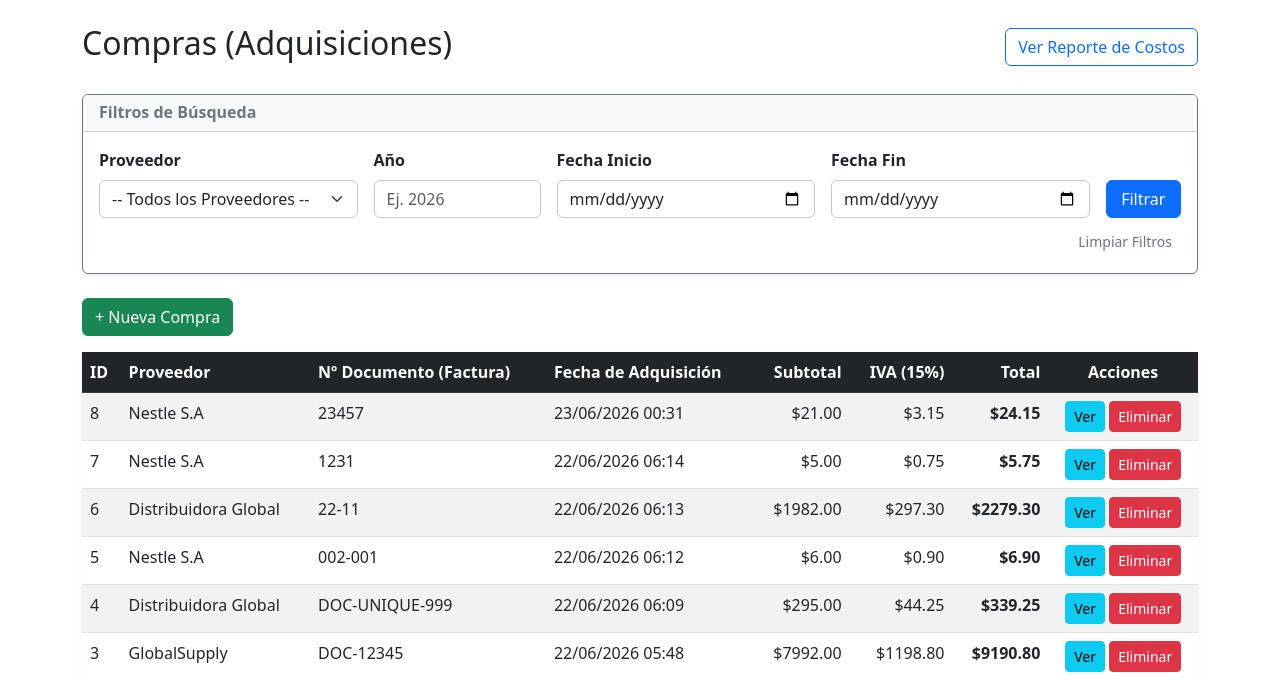
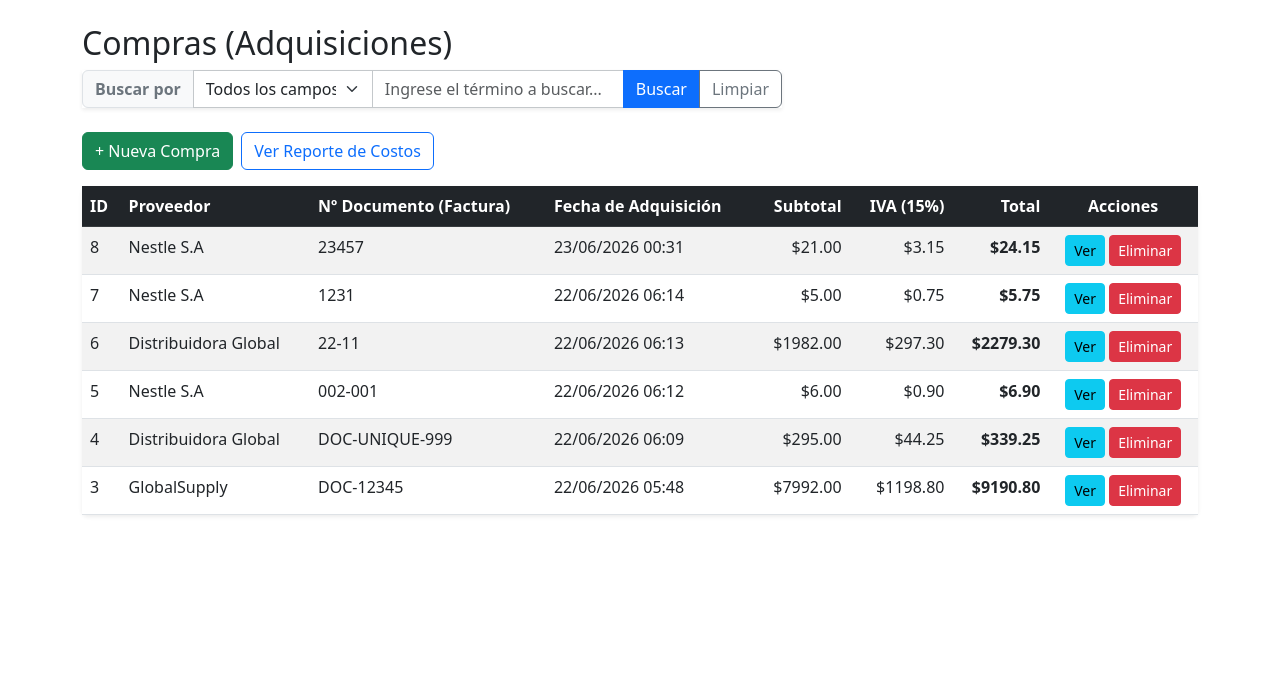
Before and after one commit to ErickXGB/sales_project, a Django app: page /purchases/ in a window 1280 px wide. Shown: the part 56-736 px from the top of the page. Run offline with Django 5.2, Linux system fonts and the light colour scheme; a user stored in the database is signed in; data comes from the database, SQL or seed files in the repository; both versions use the stored data as it was after the commit; some libraries are stand-ins or nearby versions.

Commit message:
form de purcharse actualizado¿?

```diff
--- a/purchasing/templates/purchasing/purchase_list.html
+++ b/purchasing/templates/purchasing/purchase_list.html
@@ -1,58 +1,32 @@
 {% extends 'billing/base.html' %}
 {% block title %}Compras{% endblock %}
 {% block content %}
-<div class="d-flex justify-content-between align-items-center mb-4">
-  <h2>Compras (Adquisiciones)</h2>
+<h2>Compras (Adquisiciones)</h2>
+
+<!-- Buscador por campos (Compacto) -->
+<form method="get" class="mb-4">
+  <div class="input-group shadow-sm" style="max-width: 700px;">
+    <span class="input-group-text bg-light fw-bold text-secondary">Buscar por</span>
+    <select name="search_field" id="search_field" class="form-select border-secondary-subtle" style="max-width: 180px;">
+      <option value="all" {% if search_field == 'all' or not search_field %}selected{% endif %}>Todos los campos</option>
+      <option value="supplier" {% if search_field == 'supplier' %}selected{% endif %}>Proveedor</option>
+      <option value="document" {% if search_field == 'document' %}selected{% endif %}>Nº Documento</option>
+      <option value="date" {% if search_field == 'date' %}selected{% endif %}>Fecha (AAAA-MM-DD)</option>
+      <option value="total" {% if search_field == 'total' %}selected{% endif %}>Total ($)</option>
+      <option value="active" {% if search_field == 'active' %}selected{% endif %}>Estado (Activo/Inactivo)</option>
+    </select>
+    <input type="text" name="search_value" id="search_value" class="form-control border-secondary-subtle"
+      placeholder="Ingrese el término a buscar..." value="{{ search_value|default:'' }}">
+    <button type="submit" class="btn btn-primary">Buscar</button>
+    <a href="{% url 'purchasing:purchase_list' %}" class="btn btn-outline-secondary">Limpiar</a>
+  </div>
+</form>
+
+<div class="mb-3 d-flex gap-2">
+  <a href="{% url 'purchasing:purchase_create' %}" class="btn btn-success">+ Nueva Compra</a>
   <a href="{% url 'purchasing:purchase_report' %}" class="btn btn-outline-primary">Ver Reporte de Costos</a>
 </div>
 
-<!-- Filtros de Compra -->
-<div class="card shadow-sm mb-4 border-secondary">
-  <div class="card-header bg-light">
-    <h6 class="mb-0 fw-bold text-secondary">Filtros de Búsqueda</h6>
-  </div>
-  <div class="card-body">
-    <form method="get" class="row g-3">
-      <!-- Proveedor -->
-      <div class="col-md-3">
-        <label for="supplier" class="form-label fw-bold">Proveedor</label>
-        <select name="supplier" id="supplier" class="form-select border-secondary-subtle">
-          <option value="">-- Todos los Proveedores --</option>
-          {% for s in suppliers %}
-          <option value="{{ s.id }}" {% if s.id|stringformat:"s" == selected_supplier %}selected{% endif %}>{{ s.name }}</option>
-          {% endfor %}
-        </select>
-      </div>
-      <!-- Año -->
-      <div class="col-md-2">
-        <label for="year" class="form-label fw-bold">Año</label>
-        <input type="number" name="year" id="year" class="form-control border-secondary-subtle" placeholder="Ej. 2026" value="{{ selected_year }}">
-      </div>
-      <!-- Rango de Fechas -->
-      <div class="col-md-3">
-        <label for="start_date" class="form-label fw-bold">Fecha Inicio</label>
-        <input type="date" name="start_date" id="start_date" class="form-control border-secondary-subtle" value="{{ start_date }}">
-      </div>
-      <div class="col-md-3">
-        <label for="end_date" class="form-label fw-bold">Fecha Fin</label>
-        <input type="date" name="end_date" id="end_date" class="form-control border-secondary-subtle" value="{{ end_date }}">
-      </div>
-      <!-- Acciones de Filtro -->
-      <div class="col-md-1 d-flex align-items-end">
-        <div class="d-grid w-100 gap-2">
-          <button type="submit" class="btn btn-primary">Filtrar</button>
-        </div>
-      </div>
-    </form>
-    <div class="mt-2 text-end">
-      <a href="{% url 'purchasing:purchase_list' %}" class="btn btn-link text-secondary btn-sm" style="text-decoration:none;">Limpiar Filtros</a>
-    </div>
-  </div>
-</div>
-
-<div class="mb-3">
-  <a href="{% url 'purchasing:purchase_create' %}" class="btn btn-success">+ Nueva Compra</a>
-</div>
 
 <div class="card shadow-sm border-0">
   <div class="card-body p-0">
--- a/purchasing/views.py
+++ b/purchasing/views.py
@@ -4,41 +4,44 @@ from django.shortcuts import render, redirect, get_object_or_404
 from django.contrib import messages
 from django.contrib.auth.decorators import login_required
 from django.db import transaction
-from django.db.models import F, Avg
+from django.db.models import F, Avg, Q
 from decimal import Decimal
 from billing.models import Supplier, Product
 from .models import Purchase, PurchaseDetail
 
 @login_required
 def purchase_list(request):
-    """Lista todas las compras con filtros por proveedor y rango de fechas."""
+    """Lista todas las compras con búsqueda por campo (igual que product_list)."""
     purchases = Purchase.objects.select_related('supplier').all()
 
-    # Obtener parámetros de filtro
-    supplier_id = request.GET.get('supplier', '').strip()
-    year = request.GET.get('year', '').strip()
-    start_date = request.GET.get('start_date', '').strip()
-    end_date = request.GET.get('end_date', '').strip()
+    search_field = request.GET.get('search_field', 'all').strip()
+    search_value = request.GET.get('search_value', '').strip()
 
-    if supplier_id:
-        purchases = purchases.filter(supplier_id=supplier_id)
-
-    if year:
-        if year.isdigit():
-            purchases = purchases.filter(purchase_date__year=int(year))
-
-    if start_date and end_date:
-        purchases = purchases.filter(purchase_date__date__range=[start_date, end_date])
-
-    suppliers = Supplier.objects.filter(is_active=True)
+    if search_value:
+        if search_field == 'supplier' or search_field == 'all':
+            if search_field == 'all':
+                purchases = purchases.filter(
+                    Q(supplier__name__icontains=search_value) |
+                    Q(document_number__icontains=search_value) |
+                    Q(purchase_date__icontains=search_value) |
+                    Q(total__icontains=search_value)
+                )
+            else:
+                purchases = purchases.filter(supplier__name__icontains=search_value)
+        elif search_field == 'document':
+            purchases = purchases.filter(document_number__icontains=search_value)
+        elif search_field == 'date':
+            purchases = purchases.filter(purchase_date__date__icontains=search_value)
+        elif search_field == 'total':
+            purchases = purchases.filter(total__icontains=search_value)
+        elif search_field == 'active':
+            is_active = search_value.lower() in ['activo', 'si', 'sí', '1', 'true', 'yes']
+            purchases = purchases.filter(is_active=is_active)
 
     context = {
         'items': purchases,
-        'suppliers': suppliers,
-        'selected_supplier': supplier_id,
-        'selected_year': year,
-        'start_date': start_date,
-        'end_date': end_date,
+        'search_field': search_field,
+        'search_value': search_value,
     }
     return render(request, 'purchasing/purchase_list.html', context)
 
@@ -88,6 +91,7 @@ def purchase_create(request):
                 errors.append(f"El número de documento '{document_number}' ya está registrado para el proveedor '{supplier_name}'.")
 
         items_to_save = []
+        # Uso de decimal para evitar errores de redondeo
         subtotal = Decimal('0.00')
 
         for idx in range(len(product_ids)):
@@ -152,7 +156,7 @@ def purchase_create(request):
                         address=supplier_address
                     )
 
-                # Check duplicate again to handle concurrent requests
+                # Verificar de nuevo que no exista
                 if Purchase.objects.filter(supplier=supplier, document_number=document_number).exists():
                     raise Exception(f"El número de documento '{document_number}' ya está registrado para este proveedor.")
 
```
Also changed, not shown: purchasing/templates/purchasing/purchase_form.html (+42 -11 lines), purchasing/tests.py (+27 -1 lines), db.sqlite3.
